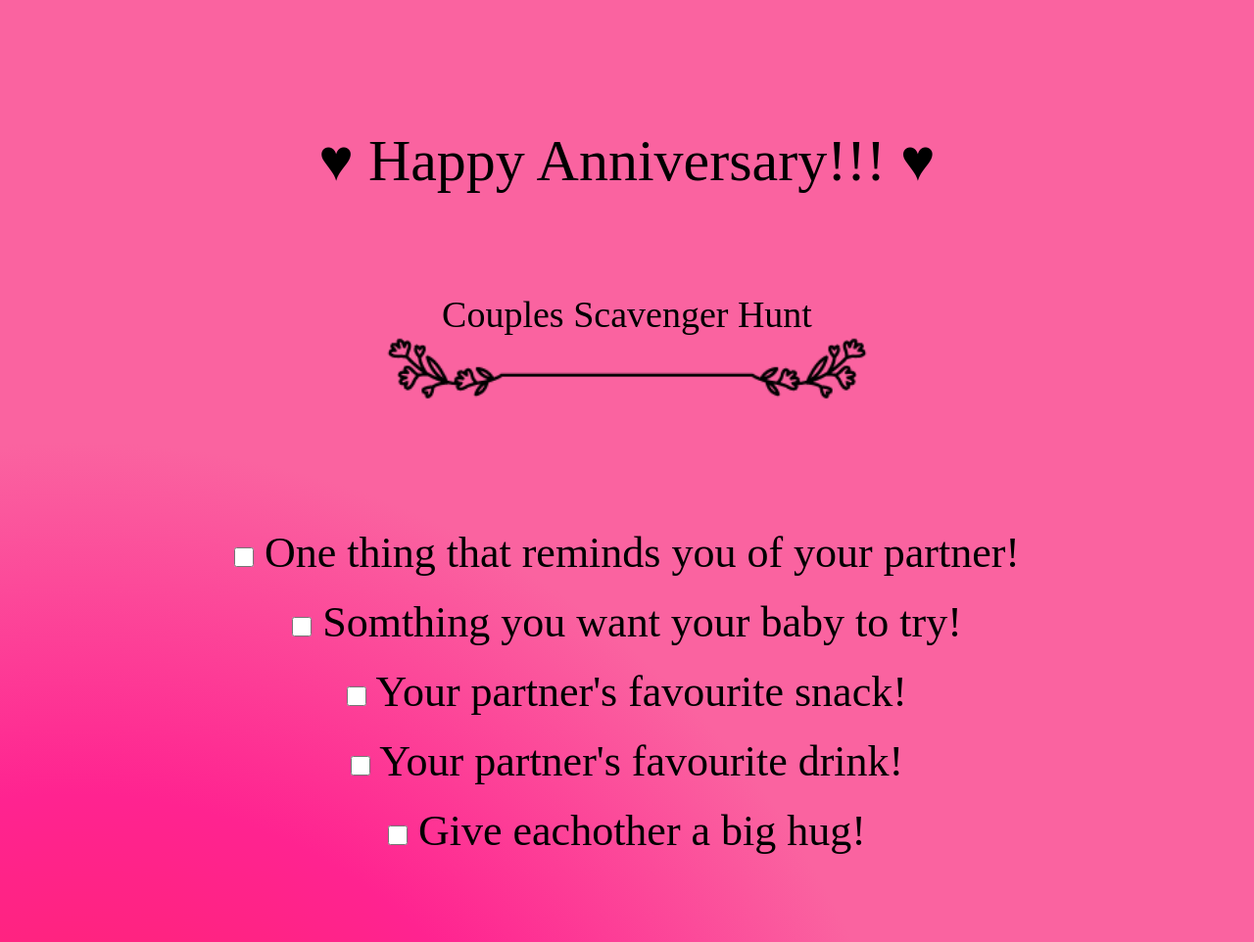
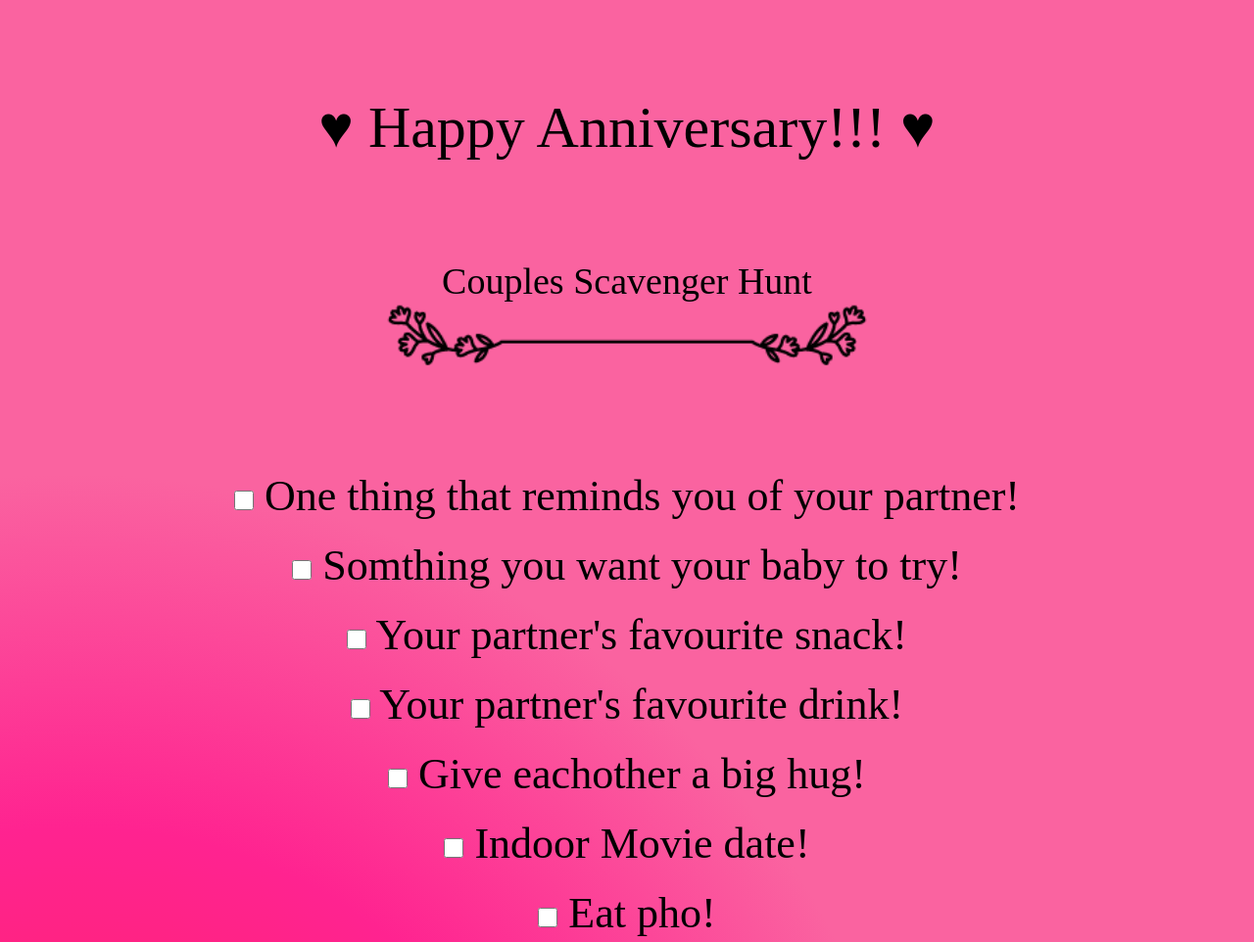
Before and after one commit to KowshikanN/KowshikanN.github.io, a plain HTML site: page index.html in a window 1280 px wide. Shown: the part 20-982 px from the top of the page at 98% size. Drawn offline with Linux system fonts and the light colour scheme.

Commit message:
Add files via upload

```diff
--- a/index.html
+++ b/index.html
@@ -49,6 +49,20 @@
                     <span class="checkmark"></span>
                 </label>
             </div>
+
+            <div class="list1">
+                <label class="c1">
+                    <input type="checkbox">  Indoor Movie date!
+                    <span class="checkmark"></span>
+                </label>
+            </div>
+
+            <div class="list1">
+                <label class="c1">
+                    <input type="checkbox">  Eat pho!
+                    <span class="checkmark"></span>
+                </label>
+            </div>
         </div>
 
 
@@ -74,7 +88,7 @@
             </div>
 
             <div class="image4">
-                <div class="img1caption">Exhibit 5: The Best Baby Ever!</div>
+                <div class="img1caption">Exhibit 4: The Best Baby Ever!</div>
                 <img src="SNAP_20230214-202320.jpg" alt="">
             </div>
 
--- a/style.css
+++ b/style.css
@@ -15,7 +15,7 @@ body{
 
 .title{
     font-size: 60px;
-    margin-top: 150px;
+    margin-top: 116px;
 }
 
 .title2{
@@ -31,7 +31,7 @@ body{
 .list{
     text-align: center;
     font-size: 44px;
-    margin-top: 124px;
+    margin-top: 100px;
 }
 
 .list1{
```
